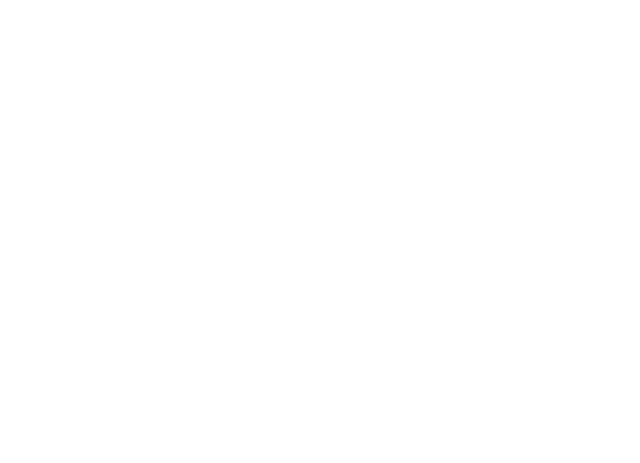
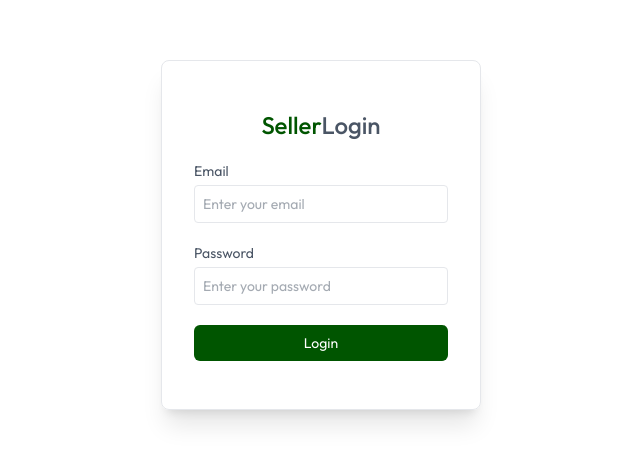
Before and after one commit to emachizy/eveline-beauty-world, a React (Vite) app in the folder client/: page /seller in a window 1280 px wide. Before the commit this address had no page. Shown: the part 165-628 px from the top of the page, without its empty margins (319-959 px from the left). Built offline with nearby package versions, Linux system fonts and the light colour scheme; a web font is replaced by a local one.

Commit message:
seller/admin login logic added

```diff
--- a/client/src/App.jsx
+++ b/client/src/App.jsx
@@ -12,10 +12,11 @@ import ProductDetails from "./pages/Productdetails";
 import Cart from "./pages/Cart";
 import AddAddress from "./pages/AddAddress";
 import MyOrders from "./pages/MyOrders";
+import SellerLogin from "./components/seller/SellerLogin";
 
 const App = () => {
   const isSellerPath = useLocation().pathname.includes("seller");
-  const { showUserLogin } = useAppContext();
+  const { showUserLogin, isSeller } = useAppContext();
 
   return (
     <div className="">
@@ -35,6 +36,10 @@ const App = () => {
           <Route path="/cart" element={<Cart />} />
           <Route path="/add-address" element={<AddAddress />} />
           <Route path="/my-orders" element={<MyOrders />} />
+          <Route
+            path="/seller"
+            element={isSeller ? null : <SellerLogin />}
+          ></Route>
         </Routes>
       </div>
       {!isSellerPath && <Footer />}
--- a/client/src/components/seller/SellerLogin.jsx
+++ b/client/src/components/seller/SellerLogin.jsx
@@ -20,7 +20,7 @@ const SellerLogin = () => {
     !isSeller && (
       <form
         onSubmit={onSubmitHandler}
-        className="max-h-screen flex items-center text-sm text-gray-600"
+        className="min-h-screen flex items-center text-sm text-gray-600"
       >
         <div className="flex flex-col gap-5 m-auto items-start p-8 py-12 min-w-80 sm:min-80 rounded-lg shadow-xl border border-gray-200">
           <p className="text-2xl font-medium m-auto">
@@ -32,6 +32,9 @@ const SellerLogin = () => {
               type="email"
               placeholder="Enter your email"
               className="border border-gray-200 rounded w-full p-2 mt-1 outline-primary"
+              required
+              onChange={(e) => setEmail(e.target.value)}
+              value={email}
             />
           </div>
           <div className="w-full">
@@ -40,8 +43,14 @@ const SellerLogin = () => {
               type="password"
               placeholder="Enter your password"
               className="border border-gray-200 rounded w-full p-2 mt-1 outline-primary"
+              required
+              onChange={(e) => setPassword(e.target.value)}
+              value={password}
             />
           </div>
+          <button className="bg-primary text-white w-full py-2 rounded-md cursor-pointer">
+            Login
+          </button>
         </div>
       </form>
     )
```
